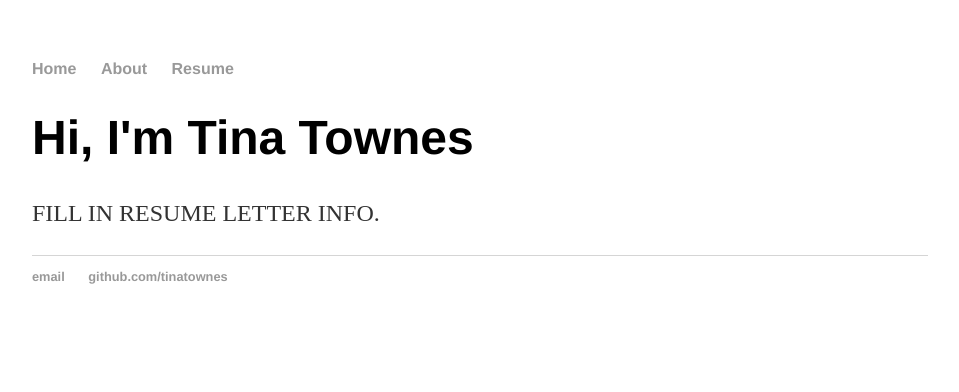
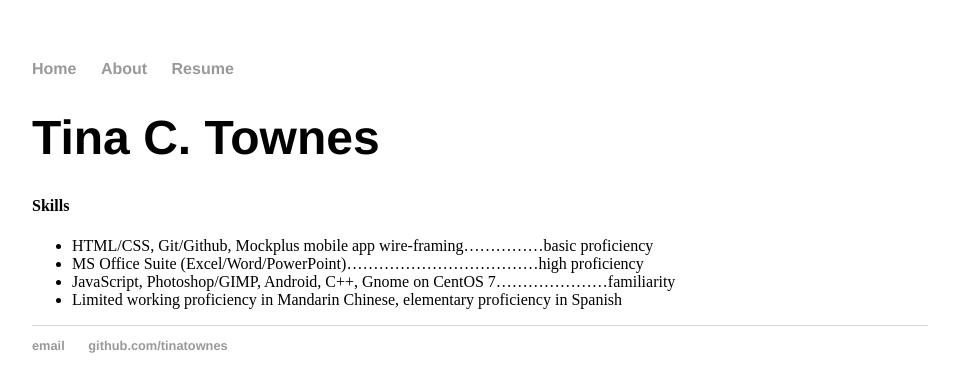
Before and after one commit to tinatownes/tinatownes.github.io, a Jekyll site: the page built from resume/index.html, in a window 1280 px wide. Shown: the top 392 px of the page, without its empty margins (160-1119 px from the left). Built offline with Jekyll 4.4.1, drawn with Linux system fonts in a browser that asks for light colours.

Commit message:
Updates
Deleted img, added resume skills.

```diff
--- a/resume/index.html
+++ b/resume/index.html
@@ -3,6 +3,22 @@ layout: default
 title: Resume for Tina Townes
 ---
 <div>
-	<h1>Hi, I'm Tina Townes</h1>
-	<p>FILL IN RESUME LETTER INFO.</p>
+	<h1>Tina C. Townes</h1>
+
+	<section class="sectionTitle">
+	 <h4>Skills</h4>
+	 <ul>
+	   <li>HTML/CSS, Git/Github, Mockplus mobile app wire-framing……………basic proficiency
+       </li>
+	   <li>MS Office Suite (Excel/Word/PowerPoint)………………………………high proficiency
+	   </li>
+	   <li>JavaScript, Photoshop/GIMP, Android, C++, Gnome on CentOS 7…………………familiarity
+	   </li>
+	   <li>Limited working proficiency in Mandarin Chinese, elementary proficiency in Spanish
+	   </li>
+	 </ul>
+	</section>
+
+
+
 </div>
```
Also changed, not shown: images/Bee.jpg (deleted).
